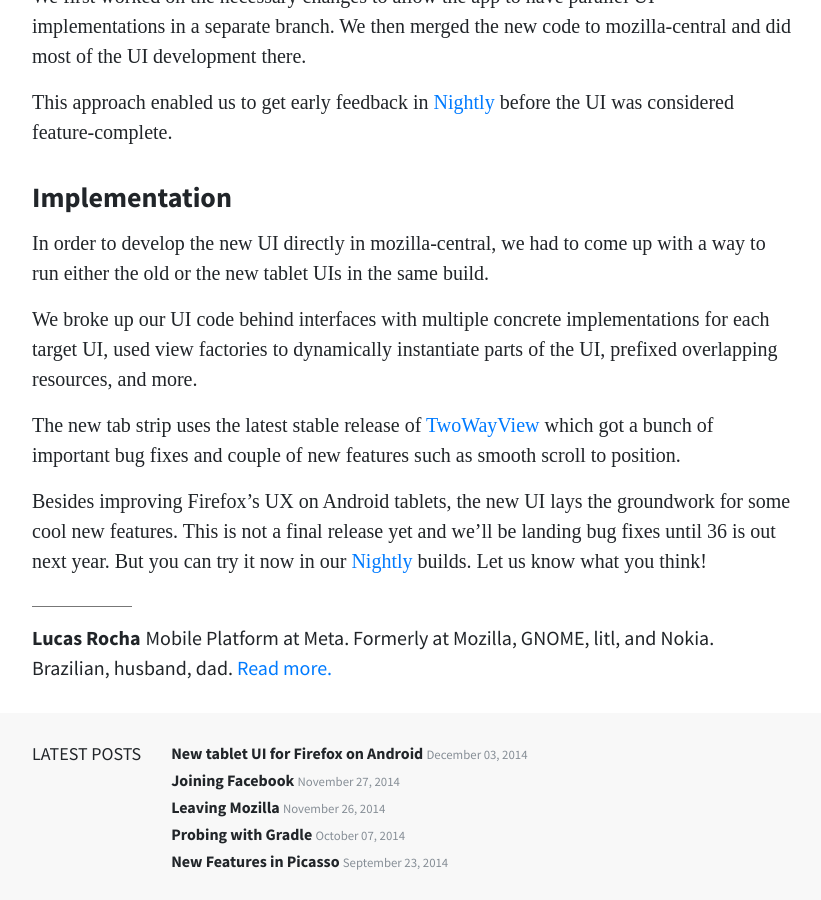
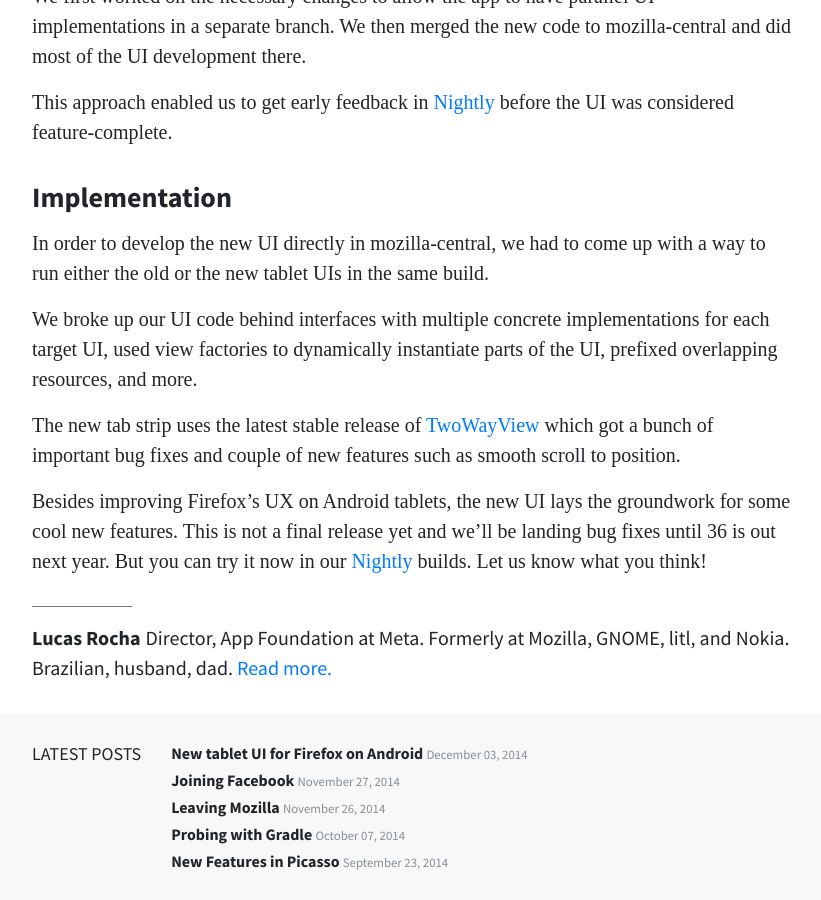
Before and after one commit to lucasr/lucasr.github.io, a Jekyll site: the page built from index.md, in a window 1280 px wide and 900 px high, scrolled down 2354 px. Shown: the whole window, without its empty margins (228-1049 px from the left). Built offline with Jekyll 4.4.1, drawn with Linux system fonts in a browser that asks for light colours; some web fonts are replaced; comment, search, counter and statistics services are not loaded.

Commit message:
Update _config.yml

```diff
--- a/_config.yml
+++ b/_config.yml
@@ -7,7 +7,7 @@
 author:
   name: Lucas Rocha
   bio: >
-      Mobile Platform at Meta.
+      Director, App Foundation at Meta.
       Formerly at Mozilla, GNOME, litl, and Nokia.
       Brazilian, husband, dad.
   email: lucasr@lucasr.org
```
